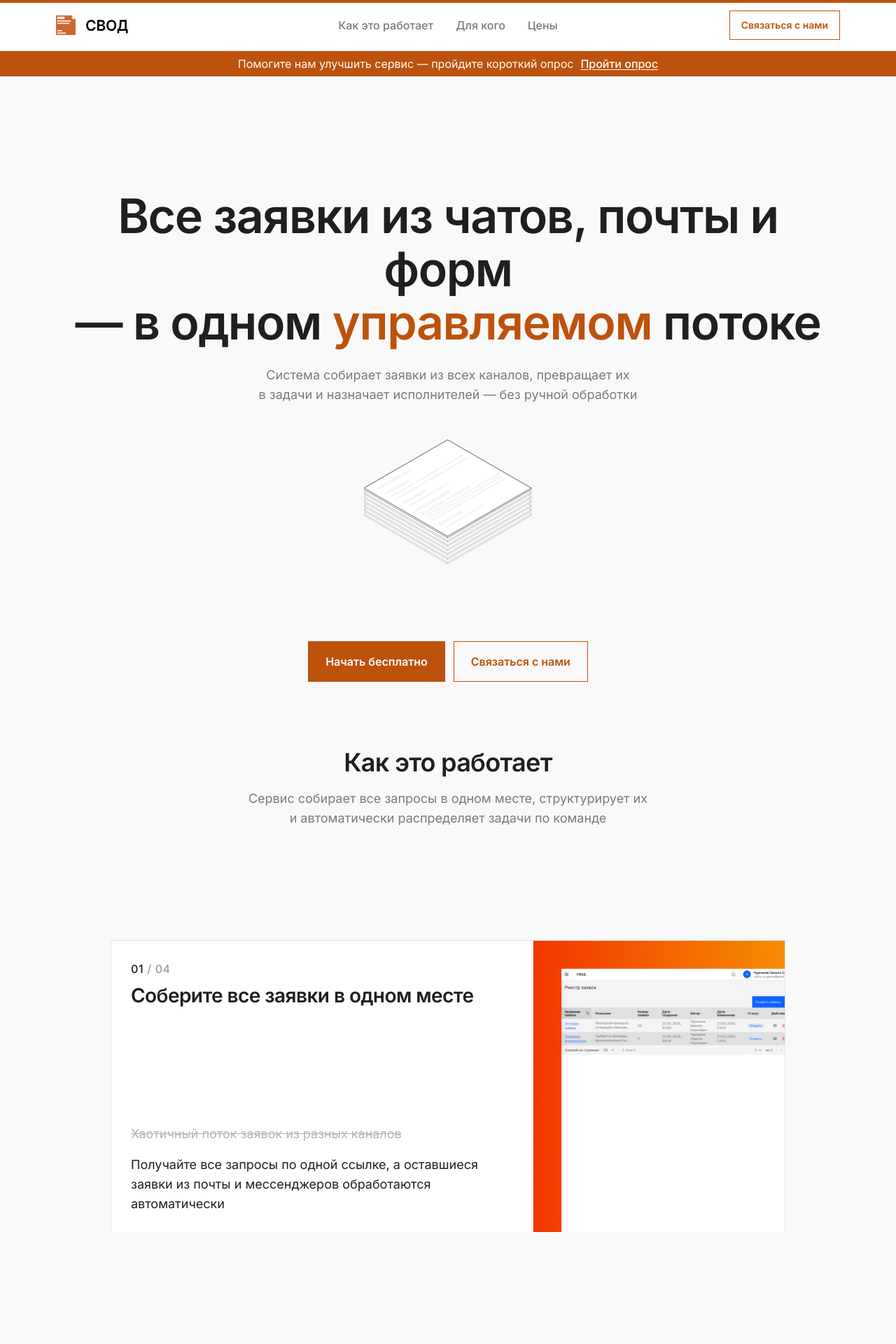
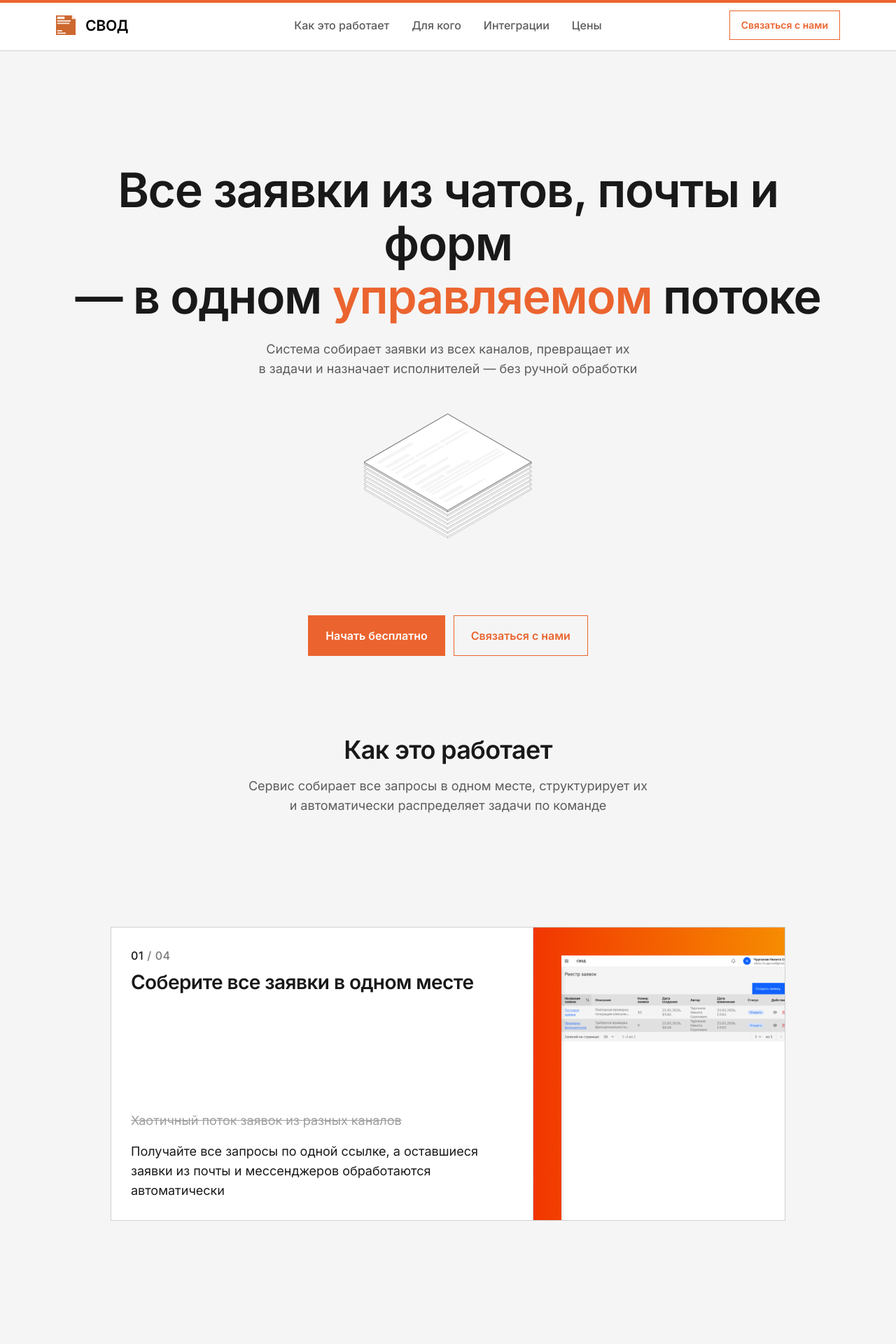
Before and after one commit to nikitachurganov/svod-landing, a Flask app: page / in a window 1280 px wide. Shown: the top 1920 px of the page at 70% size. Run offline with Flask 3, Linux system fonts and the light colour scheme; data comes from the database, SQL or seed files in the repository; both versions use the stored data as it was after the commit.

Commit message:
bag fix, survey add

```diff
--- a/database.py
+++ b/database.py
@@ -84,6 +84,11 @@ CONTENT_DEFAULTS = {
         "Собирает запросы, составляет ТЗ, ищет нужного исполнителя и отправляет сообщение "
         "после вашего согласования"
     ),
+
+    # Блок опроса на лендинге (между «Меньше ручной работы» и «Команда»)
+    "survey_cta_title": "Помогите сделать продукт лучше",
+    "survey_cta_description": "Пройдите короткий опрос (5-7 минут)",
+    "survey_cta_btn": "Пройти опрос",
 
     # Team changes
     "team_title": "Как меняется работа команды",
--- a/navigation.py
+++ b/navigation.py
@@ -3,5 +3,6 @@
 NAV_ITEMS = [
     {"label": "Как это работает", "href": "#how"},
     {"label": "Для кого", "href": "#audience"},
+    {"label": "Интеграции", "href": "#integrations"},
     {"label": "Цены", "href": "#pricing"},
 ]
--- a/static/css/style.css
+++ b/static/css/style.css
@@ -1,49 +1,70 @@
 /* ——— Design tokens ——— */
 
 :root {
-    /* Color tokens — brand primary */
-    --color-primary-50: #f9ece3;
-    --color-primary-100: #f2d9c7;
-    --color-primary-200: #e6b394;
-    --color-primary-300: #d98d62;
-    --color-primary-400: #cd6730;
-    --color-primary-500: #bd520d;
-    --color-primary-600: #9e450b;
-    --color-primary-700: #7e3709;
-    --color-primary-800: #5f2a07;
-    --color-primary-900: #401c04;
-
-    /* Secondary accent (links, ghost) */
-    --color-secondary-500: #133e7d;
-    --color-secondary-600: #0f2f61;
-
-    /* Gray palette */
-    --color-gray-50: #f9f9f9;
-    --color-gray-100: #f1f1f1;
-    --color-gray-200: #e4e4e4;
-    --color-gray-300: #d1d1d1;
-    --color-gray-400: #b4b4b4;
-    --color-gray-500: #9a9a9a;
-    --color-gray-600: #7a7a7a;
-    --color-gray-700: #5c5c5c;
-    --color-gray-800: #3f3f3f;
-    --color-gray-900: #1f1f1f;
+    /* ——— Brand primary (orange) ——— */
+    --color-primary-50: #ffb375;
+    --color-primary-100: #ffa366;
+    --color-primary-200: #ff9358;
+    --color-primary-300: #ff844a;
+    --color-primary-400: #f8743c;
+    --color-primary-500: #eb642f;
+    --color-primary-600: #d75a21;
+    --color-primary-700: #c35113;
+    --color-primary-800: #b04702;
+    --color-primary-900: #9d3e00;
+
+    /* ——— Neutral (based on #191919) ——— */
+    --color-neutral-50: #f5f5f5;
+    --color-neutral-100: #e8e8e8;
+    --color-neutral-200: #d1d1d1;
+    --color-neutral-300: #b8b8b8;
+    --color-neutral-400: #9e9e9e;
+    --color-neutral-500: #7a7a7a;
+    --color-neutral-600: #5c5c5c;
+    --color-neutral-700: #404040;
+    --color-neutral-800: #262626;
+    --color-neutral-900: #191919;
+
+    /* Legacy: «gray» = neutral (единая система) */
+    --color-gray-50: var(--color-neutral-50);
+    --color-gray-100: var(--color-neutral-100);
+    --color-gray-200: var(--color-neutral-200);
+    --color-gray-300: var(--color-neutral-300);
+    --color-gray-400: var(--color-neutral-400);
+    --color-gray-500: var(--color-neutral-500);
+    --color-gray-600: var(--color-neutral-600);
+    --color-gray-700: var(--color-neutral-700);
+    --color-gray-800: var(--color-neutral-800);
+    --color-gray-900: var(--color-neutral-900);
 
     --color-white: #ffffff;
 
+    /* Контрастные элементы на оранжевом фоне */
+    --color-white-alpha-20: rgb(255 255 255 / 0.2);
+    --color-white-alpha-26: rgb(255 255 255 / 0.26);
+    --color-white-alpha-32: rgb(255 255 255 / 0.32);
+    --color-white-alpha-35: rgb(255 255 255 / 0.35);
+    --color-white-alpha-40: rgb(255 255 255 / 0.4);
+    --color-white-alpha-45: rgb(255 255 255 / 0.45);
+    --color-white-alpha-60: rgb(255 255 255 / 0.6);
+
+    /* Вторичный акцент (ссылки, ghost): нейтраль, без отдельной «синей» палитры */
+    --color-secondary-500: var(--color-neutral-800);
+    --color-secondary-600: var(--color-neutral-900);
+
     /* Semantic colors */
-    --color-bg: var(--color-gray-50);
+    --color-bg: var(--color-neutral-50);
     --color-surface: var(--color-white);
-    --color-text-primary: var(--color-gray-900);
-    --color-text-secondary: var(--color-gray-600);
-    --color-text-muted: var(--color-gray-700);
-    --color-text-subtle: var(--color-gray-500);
+    --color-text-primary: var(--color-neutral-900);
+    --color-text-secondary: var(--color-neutral-600);
+    --color-text-muted: var(--color-neutral-700);
+    --color-text-subtle: var(--color-neutral-500);
     --color-on-primary: var(--color-white);
     --color-text-inverse: var(--color-on-primary);
-    --color-heading: var(--color-gray-900);
-    --color-heading-strong: var(--color-gray-900);
-
-    --color-border: var(--color-gray-200);
+    --color-heading: var(--color-neutral-900);
+    --color-heading-strong: var(--color-neutral-900);
+
+    --color-border: var(--color-neutral-200);
     --color-border-medium: var(--color-border);
     --color-border-nav: var(--color-border);
 
@@ -52,39 +73,40 @@
     --color-primary-hover: var(--color-primary-600);
     --color-primary-active: var(--color-primary-700);
 
-    --color-link: var(--color-secondary-500);
-    --color-link-hover: var(--color-secondary-600);
+    --color-link: var(--color-neutral-800);
+    --color-link-hover: var(--color-neutral-900);
     --color-secondary: var(--color-secondary-500);
     --color-secondary-hover: var(--color-secondary-600);
 
     /* Aliases & component tokens */
     --color-background: var(--color-bg);
-    --color-animation-band: var(--color-gray-100);
-    --color-surface-muted: var(--color-gray-100);
-    --color-surface-tint: var(--color-gray-100);
-    --color-icon-muted: var(--color-gray-600);
-
-    --color-primary-subtle: var(--color-primary-50);
+    --color-animation-band: var(--color-neutral-100);
+    --color-surface-muted: var(--color-neutral-100);
+    --color-surface-tint: var(--color-neutral-100);
+    --color-icon-muted: var(--color-neutral-600);
+
+    --color-primary-subtle: color-mix(in srgb, var(--color-primary-100) 28%, var(--color-neutral-50));
     --color-primary-border: var(--color-border);
     --color-primary-alpha-15: color-mix(in srgb, var(--color-primary-500) 15%, transparent);
 
     --color-btn-secondary-bg: transparent;
     --color-btn-secondary-border: var(--color-primary);
-    --color-btn-secondary-hover-bg: var(--color-gray-50);
+    --color-btn-secondary-hover-bg: var(--color-neutral-50);
     --color-btn-secondary-hover-border: var(--color-primary-hover);
 
-    --color-hero-gradient-start: var(--color-gray-100);
-    --color-hero-gradient-end: var(--color-gray-50);
+    --color-hero-gradient-start: var(--color-neutral-100);
+    --color-hero-gradient-end: var(--color-neutral-50);
     --color-hero-border: var(--color-border);
 
-    --color-media-gradient-a: var(--color-gray-200);
-    --color-media-gradient-b: var(--color-gray-100);
-    --color-media-gradient-c: var(--color-gray-100);
-
+    --color-media-gradient-a: var(--color-neutral-200);
+    --color-media-gradient-b: var(--color-neutral-100);
+    --color-media-gradient-c: var(--color-neutral-100);
+
+    /* Декоративные «светофоры» (CTA) */
     --color-ui-traffic-red: #ee5f5b;
     --color-ui-traffic-yellow: #f5bd4f;
     --color-ui-traffic-green: #63c654;
-    --color-ghost-hover-bg: color-mix(in srgb, var(--color-secondary-500) 8%, transparent);
+    --color-ghost-hover-bg: color-mix(in srgb, var(--color-neutral-900) 8%, transparent);
 
     /* Status / feedback */
     --color-danger: #dc2626;
@@ -97,16 +119,18 @@
     --color-success: #15803d;
     --color-success-bg: #dcfce7;
 
-    /* Overlays */
-    --color-backdrop: rgb(0 0 0 / 0.45);
-    --color-backdrop-strong: rgb(15 15 15 / 0.55);
-
-    --shadow-inset-highlight: inset 0 1px 0 rgb(255 255 255 / 0.6);
-    --shadow-card: 0 4px 20px rgb(0 0 0 / 0.04);
-    --shadow-hero-visual: 0 8px 24px rgb(0 0 0 / 0.06);
-    --shadow-panel: 0 20px 48px rgb(0 0 0 / 0.14);
-    --shadow-toast: 0 1px 2px rgb(0 0 0 / 0.06), 0 6px 20px rgb(0 0 0 / 0.08);
-    --shadow-dialog: 0 24px 64px rgb(0 0 0 / 0.18);
+    /* Overlays & тени (база — neutral-900) */
+    --color-backdrop: color-mix(in srgb, var(--color-neutral-900) 45%, transparent);
+    --color-backdrop-strong: color-mix(in srgb, var(--color-neutral-900) 55%, transparent);
+
+    --shadow-inset-highlight: inset 0 1px 0 var(--color-white-alpha-60);
+    --shadow-card: 0 4px 20px color-mix(in srgb, var(--color-neutral-900) 4%, transparent);
+    --shadow-hero-visual: 0 8px 24px color-mix(in srgb, var(--color-neutral-900) 6%, transparent);
+    --shadow-panel: 0 20px 48px color-mix(in srgb, var(--color-neutral-900) 14%, transparent);
+    --shadow-toast:
+        0 1px 2px color-mix(in srgb, var(--color-neutral-900) 6%, transparent),
+        0 6px 20px color-mix(in srgb, var(--color-neutral-900) 8%, transparent);
+    --shadow-dialog: 0 24px 64px color-mix(in srgb, var(--color-neutral-900) 18%, transparent);
 
     --radius-sm: 8px;
     --radius-md: 12px;
@@ -148,13 +172,11 @@
     --transition-normal: 0.3s ease;
 
     --layout-section-gap: 320px;
+    --layout-container-max: 1440px;
 
     /* Fixed header: высота полосы + нижняя граница */
     --site-header-height: calc(72px + 1px);
-    /* Баннер опроса под шапкой (высота + нижняя граница) */
-    --site-top-banner-height: calc(36px + 1px);
-    /* Шапка + баннер, одна фиксированная группа */
-    --site-header-stack-height: calc(var(--site-header-height) + var(--site-top-banner-height));
+    --site-header-stack-height: var(--site-header-height);
     --site-header-scroll-margin: calc(var(--site-header-stack-height) + 12px);
 }
 
@@ -288,8 +308,10 @@ a {
 #how,
 #pricing,
 #audience,
+#integrations,
 #contact,
-#team-change {
+#team-change,
+#survey {
     scroll-margin-top: var(--site-header-scroll-margin);
 }
 
@@ -397,7 +419,7 @@ main > *:only-child {
 /* ——— Layout container ——— */
 .container {
     width: 100%;
-    max-width: 1440px;
+    max-width: var(--layout-container-max);
     margin-left: auto;
     margin-right: auto;
     padding-left: 80px;
@@ -540,71 +562,6 @@ main > *:only-child {
     border-bottom: 1px solid var(--color-border);
 }
 
-/* ——— Top survey banner (template: sections/top_banner.html) ——— */
-.top-banner {
-    width: 100%;
-    height: 36px;
-    min-height: 36px;
-    display: flex;
-    align-items: center;
-    justify-content: center;
-    background-color: var(--color-primary);
-    color: var(--color-on-primary);
-    border-bottom: 1px solid var(--color-primary-hover);
-}
-
-.top-banner__inner {
-    display: flex;
-    flex-wrap: wrap;
-    align-items: center;
-    justify-content: center;
-    gap: 10px;
-    width: 100%;
-    box-sizing: border-box;
-}
-
-.top-banner__text {
-    margin: 0;
-    color: var(--color-on-primary);
-    text-align: center;
-}
-
-.top-banner__link {
-    flex-shrink: 0;
-    color: var(--color-on-primary);
-    text-decoration: underline;
-    text-underline-offset: 2px;
-    font-weight: var(--font-weight-medium);
-    transition: opacity var(--transition-fast);
-}
-
-.top-banner__link:hover {
-    opacity: 0.85;
-}
-
-.top-banner__link:focus-visible {
-    outline: 2px solid var(--color-on-primary);
-    outline-offset: 2px;
-}
-
-@media (max-width: 480px) {
-    .top-banner {
-        height: auto;
-        min-height: 36px;
-        padding-top: 10px;
-        padding-bottom: 10px;
-    }
-
-    .top-banner__inner {
-        flex-direction: column;
-        gap: 8px;
-    }
-
-    .top-banner__text {
-        max-width: 28rem;
-    }
-}
-
 .site-header__inner {
     display: flex;
     flex-wrap: nowrap;
--- a/templates/base.html
+++ b/templates/base.html
@@ -26,7 +26,6 @@
 
     <div class="site-top site-top--visible">
         {% include 'sections/header.html' %}
-        {% include 'sections/top_banner.html' %}
     </div>
 
     <main>
--- a/templates/index.html
+++ b/templates/index.html
@@ -8,6 +8,7 @@
 {% include 'sections/animation_section.html' %}
 {% include 'sections/usage_scenario.html' %}
 {% include 'sections/value_headline.html' %}
+{% include 'sections/survey_cta.html' %}
 {% include 'sections/team_change.html' %}
 {% include 'sections/integrations.html' %}
 {% include 'sections/video_section.html' %}
@@ -20,4 +21,5 @@
 <script src="{{ url_for('static', filename='js/how_it_works.js') }}" defer></script>
 <script src="{{ url_for('static', filename='js/pricing_toggle.js') }}" defer></script>
 <script src="{{ url_for('static', filename='js/how_alt.js') }}" defer></script>
+<script src="{{ url_for('static', filename='js/video_section.js') }}" defer></script>
 {% endblock %}
--- a/templates/sections/animation_section.html
+++ b/templates/sections/animation_section.html
@@ -1,12 +1,9 @@
 <section class="animation-section" aria-label="Дополнительная демонстрация сервиса">
     <div class="container animation-section__inner">
-        <lottie-player
-            class="animation-section__lottie"
-            src="{{ url_for('static', filename='animations/flow_diagram.json') }}"
-            background="transparent"
-            speed="1"
-
-            autoplay>
-        </lottie-player>
+        <div class="animation-section__placeholder" role="status">
+            <p class="animation-section__placeholder-text text-body-m">
+                Скоро здесь будет анимация
+            </p>
+        </div>
     </div>
 </section>
--- a/templates/sections/integrations.html
+++ b/templates/sections/integrations.html
@@ -1,4 +1,4 @@
-<section class="section-integrations" aria-labelledby="integrations-title">
+<section class="section-integrations" id="integrations" aria-labelledby="integrations-title">
     <div class="container integrations__container">
         <div class="integrations__left">
             <h2 id="integrations-title" class="integrations__heading text-h2">
--- /dev/null
+++ b/templates/sections/survey_cta.html
@@ -0,0 +1,16 @@
+<div class="container">
+<section class="survey-cta" id="survey" aria-labelledby="survey-cta-title">
+    <div class="survey-cta__box">
+        <h2 id="survey-cta-title" class="survey-cta__title text-h2">
+            {{ content.get('survey_cta_title', 'Помогите сделать продукт лучше') }}
+        </h2>
+        <p class="survey-cta__desc text-body-m">
+            {{ content.get('survey_cta_description', 'Пройдите короткий опрос (5-7 минут)') }}
+        </p>
+        {% set _survey_href = content.get('survey_url') or 'https://example.com/survey' %}
+        <a class="ui-btn ui-btn--md survey-cta__btn" href="{{ _survey_href|e }}" target="_blank" rel="noopener noreferrer">
+            {{ content.get('survey_cta_btn', 'Пройти опрос') }}
+        </a>
+    </div>
+</section>
+</div>
--- a/templates/sections/top_banner.html
+++ /dev/null
@@ -1,6 +0,0 @@
-<div class="top-banner" role="region" aria-label="Приглашение пройти опрос">
-    <div class="container top-banner__inner">
-        <p class="top-banner__text text-body-s">Помогите нам улучшить сервис — пройдите короткий опрос</p>
-        <a class="top-banner__link text-body-s" href="{{ (content.get('survey_url') or 'https://example.com/survey')|e }}" target="_blank" rel="noopener noreferrer">Пройти опрос</a>
-    </div>
-</div>
--- a/templates/sections/value_headline.html
+++ b/templates/sections/value_headline.html
@@ -1,6 +1,7 @@
 {% from 'macros/ui_button.html' import ui_button %}
+<div class="container">
 <section class="value-headline" aria-labelledby="value-headline-title">
-    <div class="container value-headline__inner">
+    <div class="value-headline__inner">
         <h2 id="value-headline-title" class="value-headline__title text-h1">
             {{ content.get('less_work_title', 'Меньше ручной работы<br>— больше результата') | safe }}
         </h2>
@@ -35,3 +36,4 @@
         </div>
     </div>
 </section>
+</div>
--- a/templates/sections/video_section.html
+++ b/templates/sections/video_section.html
@@ -10,6 +10,11 @@
         </div>
         <div class="video-section__body">
             <div class="video-section__frame">
+                <div class="video-section__placeholder" aria-hidden="true">
+                    <p class="video-section__placeholder-text text-body-m">
+                        Скоро появится демо-видео
+                    </p>
+                </div>
                 <video
                     class="video-section__media"
                     controls
```
Also changed, not shown: other parts of static/css/style.css (+135 -24 lines), static/js/video_section.js (added, +40 -0 lines), templates/admin/content.html (+30 -4 lines), data/db.sqlite3, static/icons/yougile.svg, static/images/cta_background.svg, static/images/survey_bg.svg (added).
